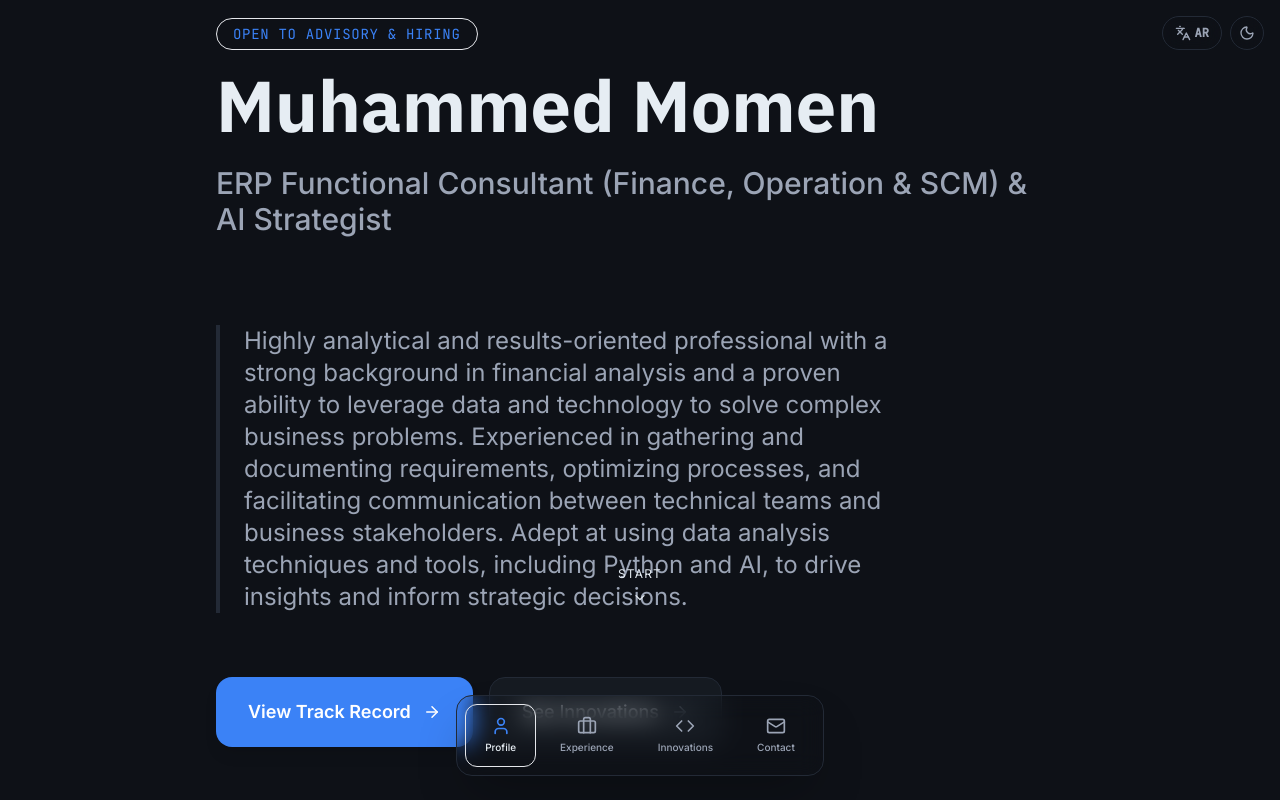
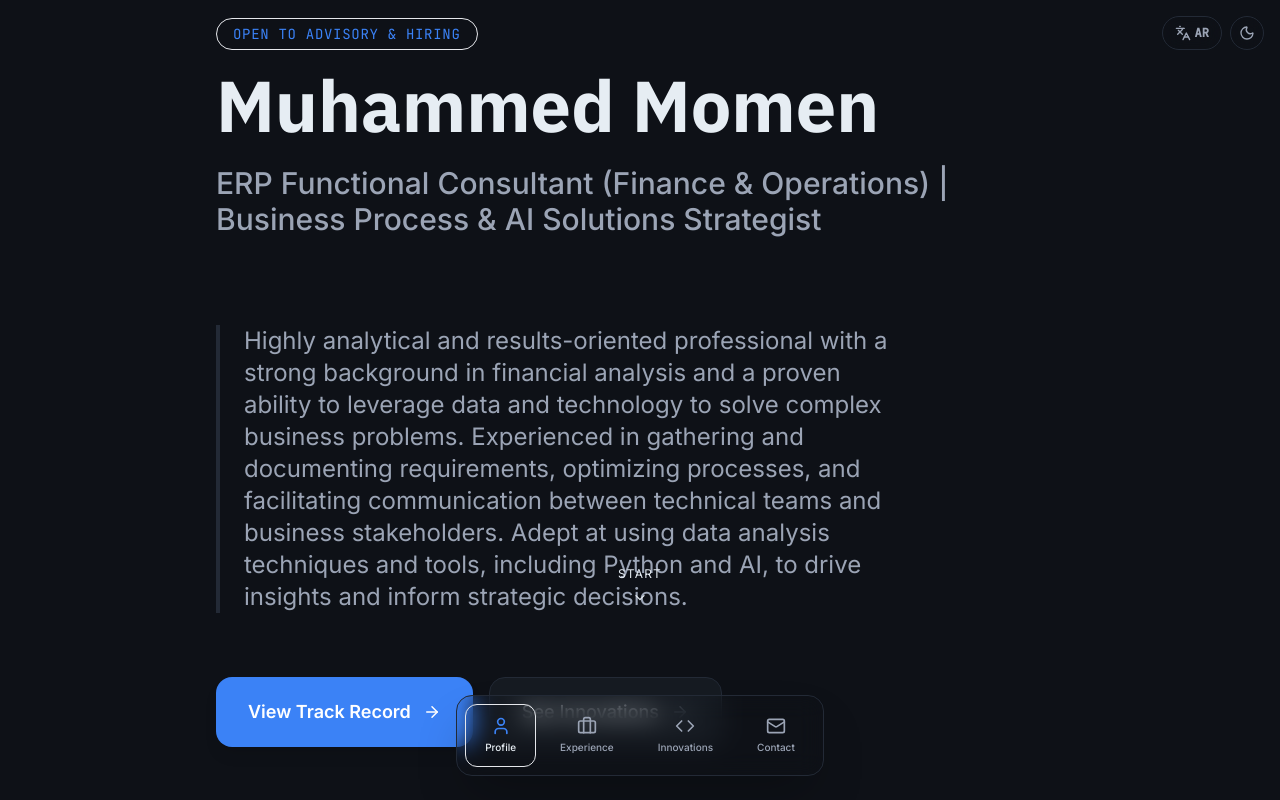
Before and after one commit to MuhammedMomen/MMomen_Portfolio, a React (Vite) app: page / in a window 1280 px wide. Built offline with nearby package versions, Linux system fonts and the light colour scheme.

Commit message:
branding: refine professional title to Functional Consultant (F&O) | Business Process & AI Strategist

```diff
--- a/constants.ts
+++ b/constants.ts
@@ -3,7 +3,7 @@ import { ProjectCategory, AppContent, Language } from './types';
 const DATA_EN: AppContent = {
   profile: {
     name: "Muhammed Momen",
-    role: "ERP Functional Consultant (Finance, Operation & SCM) & AI Strategist",
+    role: "ERP Functional Consultant (Finance & Operations) | Business Process & AI Solutions Strategist",
     tagline: "Merging Financial Expertise with Agentic AI & Python Automation.",
     valueProp: "Highly analytical and results-oriented professional with a strong background in financial analysis and a proven ability to leverage data and technology to solve complex business problems. Experienced in gathering and documenting requirements, optimizing processes, and facilitating communication between technical teams and business stakeholders. Adept at using data analysis techniques and tools, including Python and AI, to drive insights and inform strategic decisions.",
     openToAdvisory: "OPEN TO ADVISORY & HIRING",
@@ -33,7 +33,7 @@ const DATA_EN: AppContent = {
     items: [
       {
         id: 'exp-1',
-        role: "ERP Functional Consultant (Finance, Operation & SCM)",
+        role: "ERP Functional Consultant (Finance & Operations)",
         company: "Ultimate Solutions",
         period: "Aug 2021 — Present",
         context: "Team Leadership & AI Innovation",
@@ -363,7 +363,7 @@ const DATA_EN: AppContent = {
 const DATA_AR: AppContent = {
   profile: {
     name: "محمد مؤمن",
-    role: "استشاري وظيفي لنظم ERP (المالية، العمليات، وسلاسل الإمداد) وخبير استراتيجي للذكاء الاصطناعي",
+    role: "استشاري وظيفي لنظم ERP (المالية والعمليات) | خبير استراتيجي لهندسة العمليات وحلول الذكاء الاصطناعي",
     tagline: "دمج الخبرة المالية مع الذكاء الاصطناعي والأتمتة.",
     valueProp: "محترف ذو عقلية تحليلية وخبرة واسعة في التحليل المالي، أمتلك القدرة على توظيف البيانات والتكنولوجيا لحل مشكلات الأعمال المعقدة. وسيط فعال بين الفرق التقنية والمالية، أقود تنفيذ أنظمة ERP وأبني وكلاء ذكاء اصطناعي لأتمتة المهام الصعبة.",
     openToAdvisory: "متاح للاستشارات والتوظيف",
@@ -393,7 +393,7 @@ const DATA_AR: AppContent = {
     items: [
       {
         id: 'exp-1',
-        role: "استشاري وظيفي لنظم ERP (المالية، العمليات، وسلاسل الإمداد)",
+        role: "استشاري وظيفي لنظم ERP (المالية والعمليات)",
         company: "Ultimate Solutions",
         period: "أغسطس 2021 — الآن",
         context: "القيادة والابتكار بالذكاء الاصطناعي",
```
Also changed, not shown: 1 other file (tests, documents, lock files or other folders).
